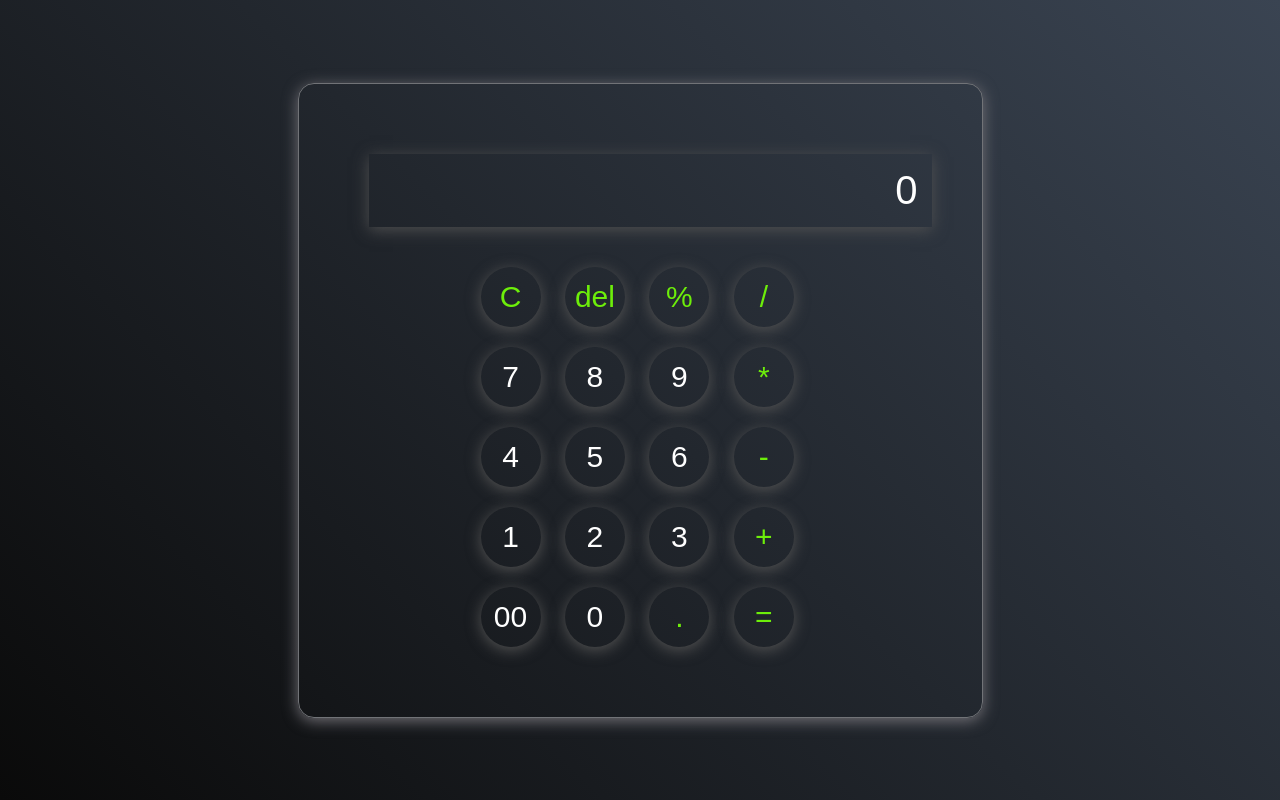
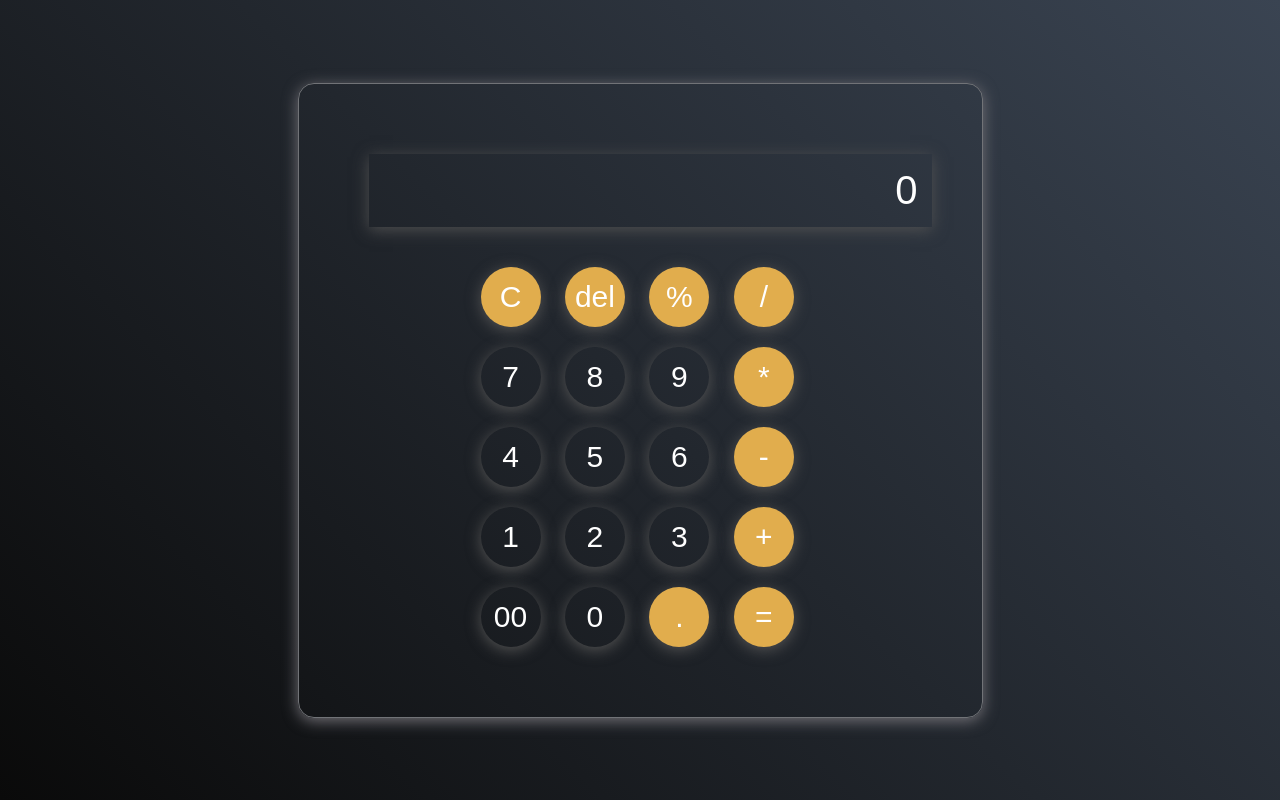
Before and after one commit to Vivek-Mehra298/General-Calculator, a plain HTML site: page index.html in a window 1280 px wide. Drawn offline with Linux system fonts and the light colour scheme.

Commit message:
Update style.css

```diff
--- a/style.css
+++ b/style.css
@@ -57,5 +57,6 @@ button:hover{
     cursor: pointer;
 }
 .operator{
-    color: #6dee0a;
+    color: #ffff;
+    background-color: rgb(225, 173, 77);
 }
```
